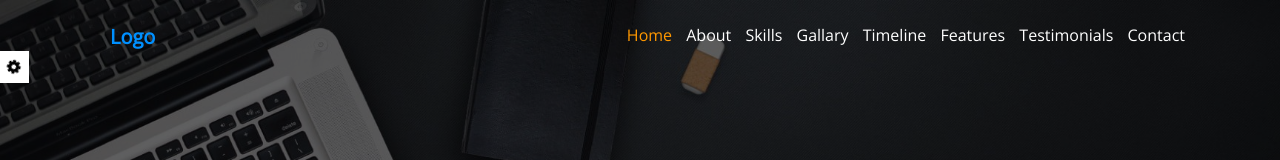
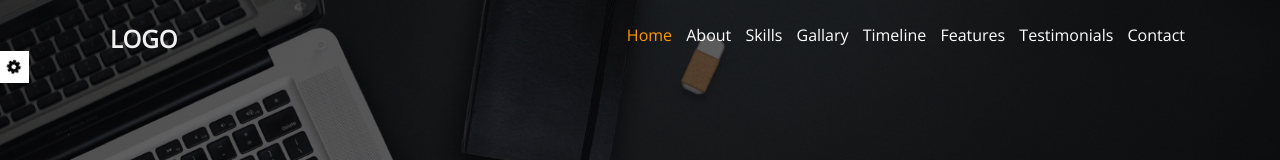
Before and after one commit to mohamedkhaledhafez/Responsive-template, a plain HTML site: page index.html in a window 1280 px wide. Shown: the top 160 px of the page. Drawn offline with nearby package versions, Linux system fonts and the light colour scheme.

Commit message:
Edit Logo

```diff
--- a/css/main.css
+++ b/css/main.css
@@ -252,8 +252,9 @@ body {
   font-weight: bold;
   width: 300px;
   padding: 15px;
-  color: #0090ff;
-  font-size: 20px;
+  color: #f0f0f0;
+  font-size: 24px;
+  text-transform: uppercase;
 }
 
 .header-area .links-container {
```
